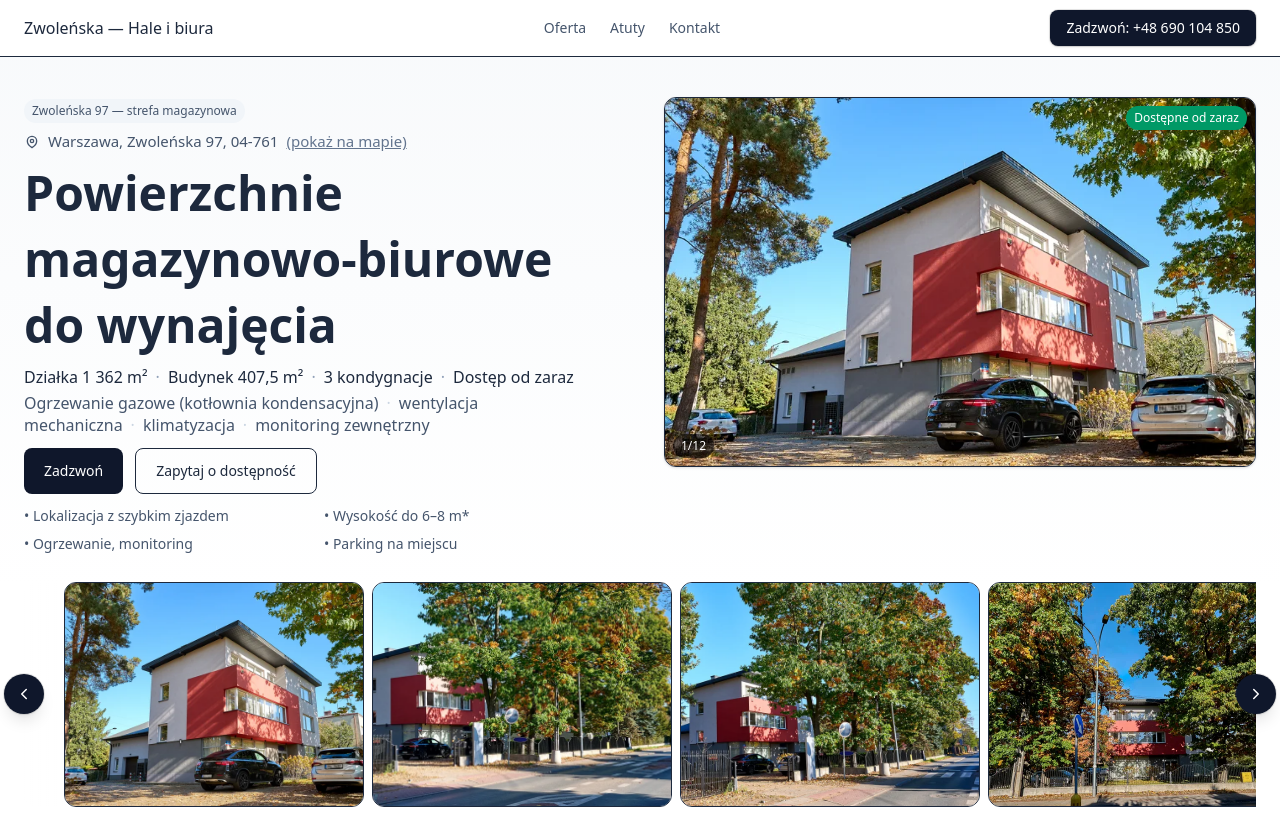
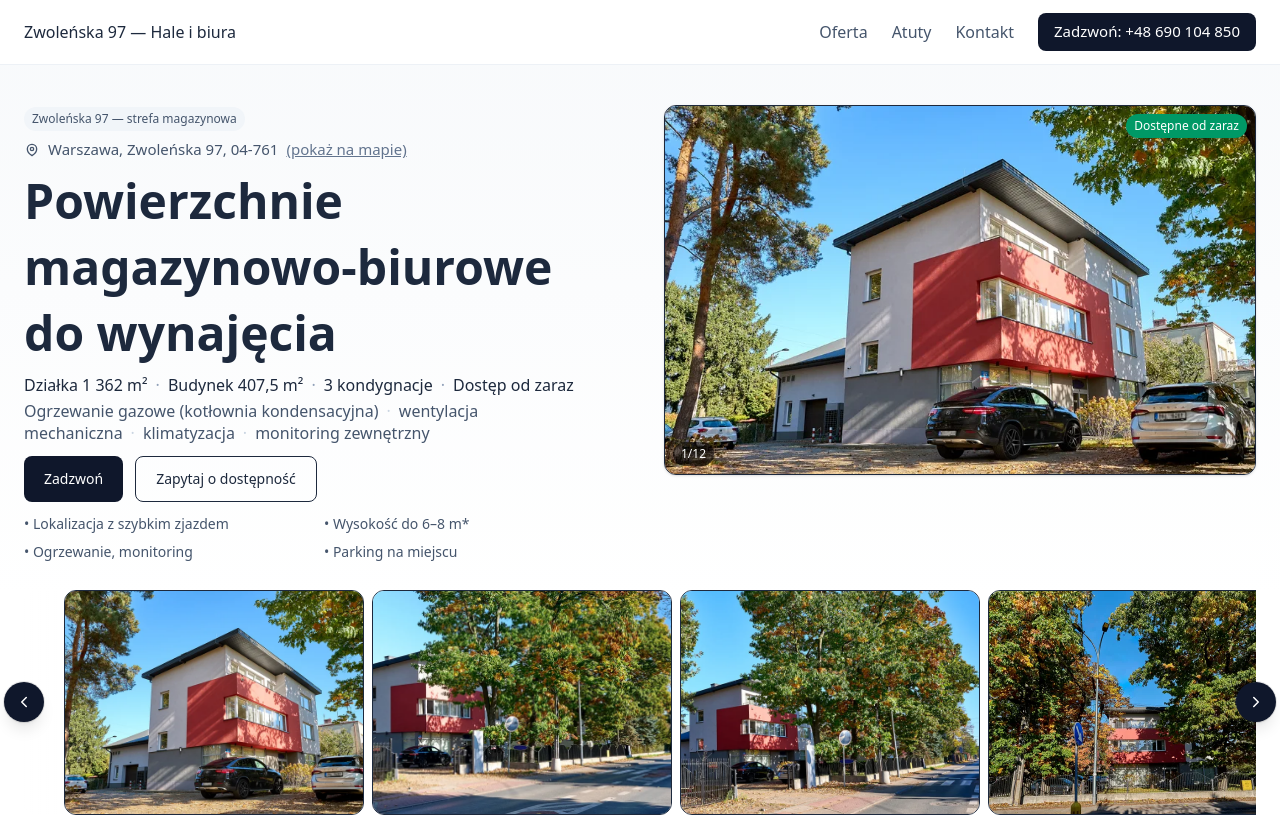
Before and after one commit to MateuszBuczynski/zwolenska97, a React (Vite) app: page / in a window 1280 px wide. Shown: the top 817 px of the page. Built offline with nearby package versions, Linux system fonts and the light colour scheme.

Commit message:
'header'

```diff
--- a/src/components/Header.jsx
+++ b/src/components/Header.jsx
@@ -1,26 +1,29 @@
 export default function Header() {
   return (
-    <header className="sticky top-0 z-50 bg-white/90 backdrop-blur border-b">
-      <div className="container h-14 flex items-center justify-between">
-        <a href="#" className="font-medium truncate max-w-[48vw] sm:max-w-none">
-  Zwoleńska — Hale i biura
-</a>
+    <header className="sticky top-0 z-50 bg-white/85 backdrop-blur border-b border-slate-200/60">
+      <div className="container h-14 sm:h-16 flex items-center gap-3">
+        {/* LEWA STRONA: tytuł/logo */}
+        <div className="flex-1 min-w-0">
+          {/* jeśli masz logo, wstaw tu <img> + tekst obok; ważne: min-w-0 i truncate */}
+          <span className="block truncate text-slate-800 font-medium text-[15px] sm:text-base">
+            Zwoleńska 97 — Hale i biura
+          </span>
+        </div>
 
-        <nav className="hidden md:flex gap-6 text-sm">
-          <a href="#oferta" className="text-slate-600 hover:text-slate-900">Oferta</a>
-          <a href="#atut" className="text-slate-600 hover:text-slate-900">Atuty</a>
-          <a href="#contact" className="text-slate-600 hover:text-slate-900">Kontakt</a>
+        {/* (opcjonalnie) linki na desktopie */}
+        <nav className="hidden sm:flex items-center gap-6 mr-3 text-slate-600">
+          <a href="#oferta" className="hover:text-slate-900">Oferta</a>
+          <a href="#atuty" className="hover:text-slate-900">Atuty</a>
+          <a href="#contact" className="hover:text-slate-900">Kontakt</a>
         </nav>
+
+        {/* PRAWA STRONA: przycisk "Zadzwoń" – element flex, nie absolute */}
         <a
-  href="tel:+48690104850"
-  className="inline-flex items-center justify-center shrink-0
-             px-3 py-1.5 text-[13px] rounded-lg
-             sm:px-4 sm:py-2 sm:text-sm
-             bg-slate-900 text-white shadow ring-1 ring-black/10"
->
-  Zadzwoń: +48 690 104 850
-</a>
-
+          href="tel:+48690104850"
+          className="btn-primary whitespace-nowrap px-3 sm:px-4 py-2 text-sm sm:text-[15px]"
+        >
+          Zadzwoń: +48 690 104 850
+        </a>
       </div>
     </header>
   );
```
